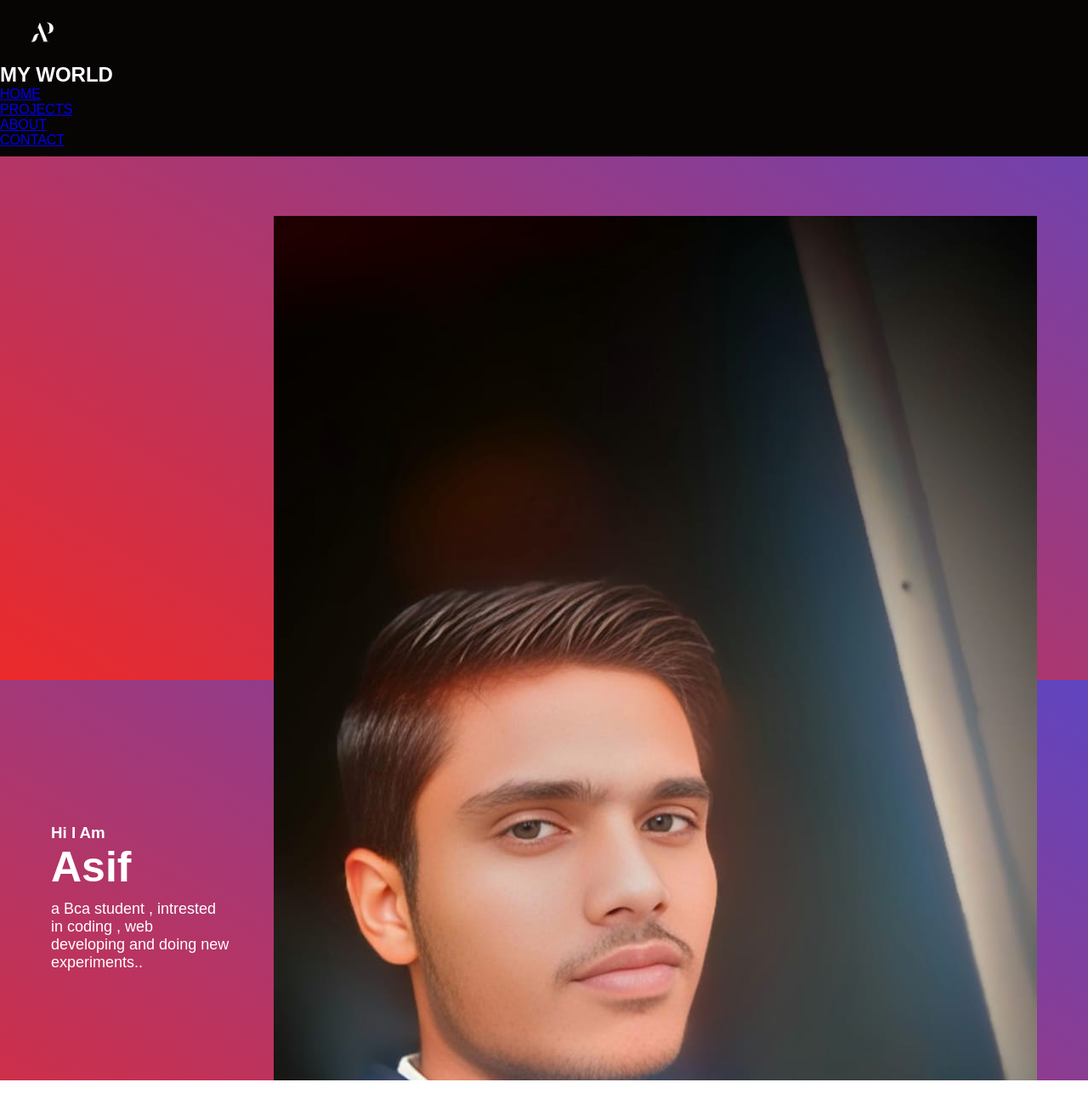
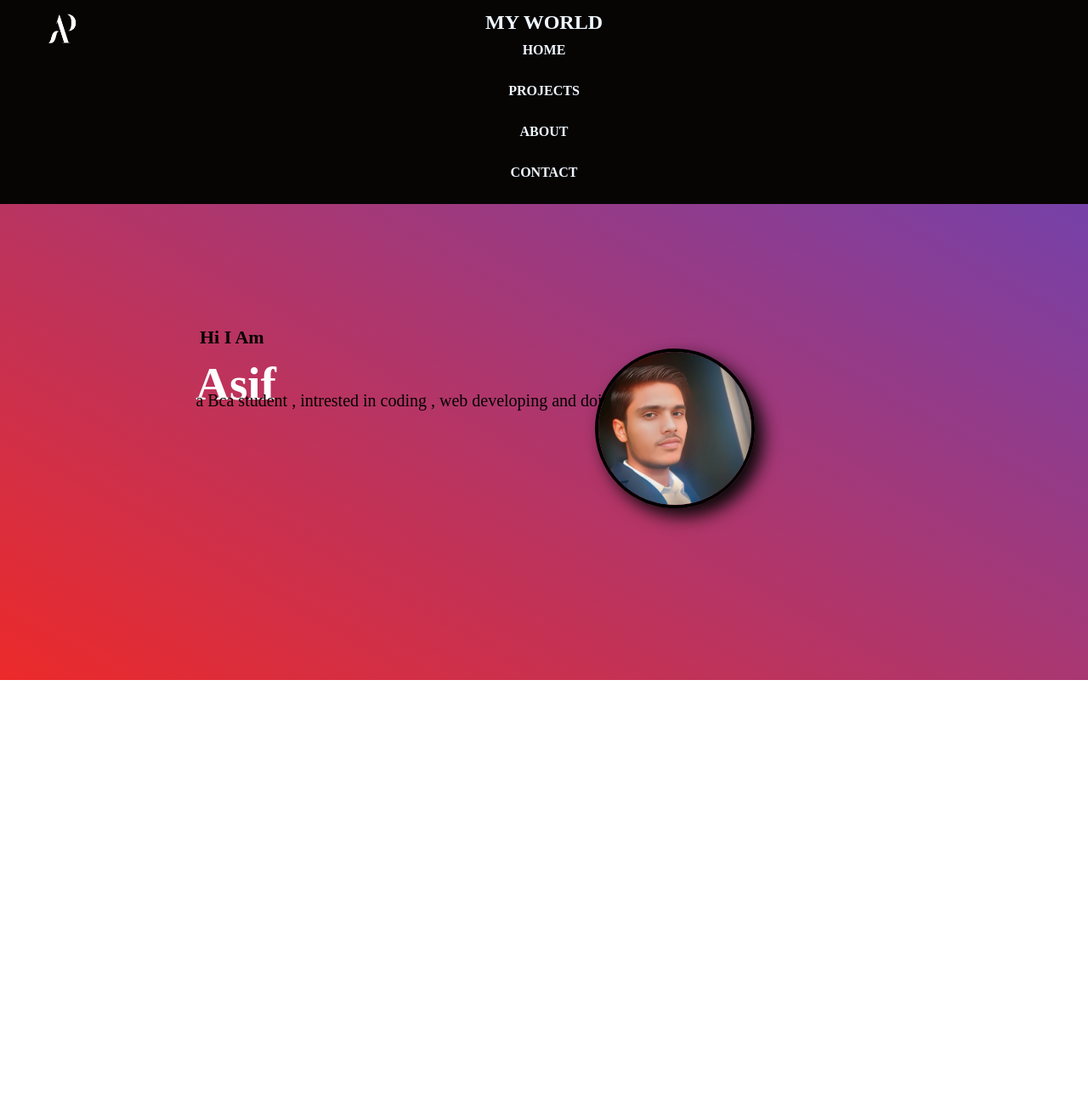
Before and after one commit to asif-an/Portfolio, a plain HTML site: page index.html in a window 1280 px wide. Shown: the top 1300 px of the page at 85% size. After the commit the page ends 800 px from the top, so only its background shows below. Drawn offline with Linux system fonts and the light colour scheme.

Commit message:
Update tys.css

```diff
--- a/tys.css
+++ b/tys.css
@@ -1,40 +1,27 @@
-/* Reset Default Styles */
-* {
+*{
+padding: 0;
 margin: 0;
-    padding: 0;
-    box-sizing: border-box;
 }
 
-/* Body */
-body {
-    background: linear-gradient(30deg, #ec2a2a, #6045c0);
-    height: 100vh;
-    width: 100%;
-    font-family: Arial, sans-serif;
-}
 
 /* Navigation */
 nav {
 background-color: rgb(7, 4, 4);
-    padding: 10px 0;
+padding: 8px;
+justify-items: center;
 }
 
-.nav-container {
-    display: flex;
-    justify-content: space-between;
-    align-items: center;
-    max-width: 1200px;
-    margin: 0 auto;
-    padding: 0 20px;
-}
-
-.logo {
-    height: 60px;
+body {
+background: linear-gradient(30deg,#ec2a2a,#6045c0);
+height: 100vh;
+width: 100%;
 }
 
 h2 {
-    color: white;
-    transition: 0.3s;
+color: aliceblue;
+margin-top: 5px;
+display: flex;
+transition: 0.2s;
 }
 
 h2:hover {
@@ -43,97 +30,249 @@ h2:hover {
 }
 
 /* Navigation Links */
-.nav-links {
+nav ul {
+display: flex;
+gap: 20px;
+padding: 10px;
 list-style: none;
 display: flex;
-    gap: 20px;
 }
 
-.nav-links li a {
-    text-decoration: none;
-    color: white;
+.b, .c, .d, .e {
+color: aliceblue;
 font-weight: bold;
+display: flex;
+position: absolute;
+top: 28px;
 transition: 0.2s;
 }
 
-.nav-links li a:hover {
+.b {
+right: 350px;
+}
+
+.c {
+right: 230px;
+}
+
+.d {
+right: 140px;
+}
+
+.e {
+right: 40px;
+}
+
+nav ul li a {
+text-decoration: none;
+}
+
+.b:hover, .c:hover, .d:hover, .e:hover {
+transform: scale(1.1);
 color: rgb(226, 30, 16);
-    transform: scale(1.1);
 }
 
 /* Hero Section */
 .hero {
 display: flex;
-    justify-content: center;
-    align-items: center;
-    gap: 50px;
-    max-width: 1200px;
-    margin: 50px auto;
-    padding: 20px;
-    text-align: left;
+position: absolute;
+left: 15%;
+margin-top: 170px;
+justify-content: space-around;
+width: 80%;
 }
 
-.content {
-    max-width: 500px;
+.ti {
 color: white;
+font-weight: bold;
+font-size: 55px;
+
+}
+/* Content */
+.content h3 {
+margin-left: 25px;
 }
 
-.content h1 {
-    font-size: 50px;
+.l {
+width: 350px;
+font-size: 20px;
+position: absolute;
+top: 100px;
+color: rgb(29, 27, 27);
 }
 
-.content p {
-    font-size: 18px;
-    margin-top: 10px;
+.hi {
+position: relative;
 }
 
-/* Profile Image */
-.profile-img img {
+/* Circle Image */
+.circle {
 width: 250px;
 height: 250px;
 border-radius: 50%;
+overflow: hidden;
+position: absolute;
 border: 4px solid black;
 box-shadow: 10px 10px 20px rgb(10, 8, 8);
+left: 550px;
+bottom: 0%;
+top: 10%;
 transition: 0.4s;
 }
 
-.profile-img img:hover {
+.circle img {
+width: 100%;
+height: 100%;
+object-fit: cover;
+
+}
+.circle:hover{
 transform: scale(1.1);
+
+}
+.logo{
+height: 90px;
+width: 120px;
+position: absolute;
+top: -1%;
+left: 1%;
 }
 
-/* Responsive Design */
+/* Media Queries for Responsiveness */
+
+/* Mobile Devices (max-width: 767px) /
 @media (max-width: 767px) {
-    .nav-container {
+/ Navigation */
+nav ul {
 flex-direction: column;
 align-items: center;
 }
+body{
+height: 100vh;
+width: 100%;
+}
 
-    .nav-links {
-        flex-direction: column;
-        align-items: center;
-        gap: 10px;
+.b, .c, .d, .e {
+    position: relative;
+    right: auto;
+    top: 0;
+    margin-bottom: 10px;
 }
 
 .hero {
     flex-direction: column;
+    margin-top: 50px;
+    justify-content: center;
+    width: 100%;
+}
+
+.ti {
+    font-size: 30px;
     text-align: center;
 }
 
-    .profile-img img {
+.l {
+    width: 100%;
+    font-size: 18px;
+    top: 50px;
+    left: 0;
+}
+.circle {
+    left: 50%;
+    top: 100px;
+    transform: translateX(-50%);
+    width: 150px;
+    height: 150px;
+}
+
+.circle img {
+    object-fit: cover;
+    width: 100%;
+    height: 100%;
+}
+
+}
+
+/* Tablet Devices (min-width: 768px and max-width: 1024px) /
+@media (min-width: 768px) and (max-width: 1024px) {
+/ Navigation */
+nav ul {
+flex-direction: row;
+justify-content: center;
+}
+
+.b, .c, .d, .e {
+    position: relative;
+    top: 0;
+    margin-bottom: 10px;
+}
+
+.hero {
+    flex-direction: column;
+    margin-top: 50px;
+    justify-content: center;
+    width: 90%;
+}
+
+.ti {
+    font-size: 40px;
+    text-align: center;
+}
+
+.l {
+    width: 80%;
+    font-size: 20px;
+    top: 50px;
+    left: 10%;
+}
+
+.circle {
+    left: 50%;
+    top: 120px;
+    transform: translateX(-50%);
     width: 180px;
     height: 180px;
 }
+
 }
 
-@media (min-width: 768px) and (max-width: 1024px) {
-    .hero {
-        flex-direction: column;
-        align-items: center;
-        text-align: center;
+/* Desktop Devices (min-width: 1024px) /
+@media (min-width: 1024px) {
+/ Navigation */
+nav ul {
+display: flex;
+gap: 20px;
 }
 
-    .profile-img img {
-        width: 200px;
-        height: 200px;
+.hero {
+    display: flex;
+    position: absolute;
+    left: 10%;
+    margin-top: 170px;
+    justify-content: space-around;
+    width: 80%;
 }
+
+.ti {
+    font-size: 55px;
+    color: white;
+     position: absolute;
+     left: 11%;
+     padding: 10px;
+     left: 9%;
 }
+.circle{
+    left: 65%;
+    top:10%;
+}
+.l{
+    left: 10%;
+    bottom: 70%;
+    color: black;
+}
+.k{
+    position: absolute;
+    left: 8%;
+    bottom:20%;
+    font-size: 22px;
+}
```
Lines whose indentation alone changed are shown as unchanged.
